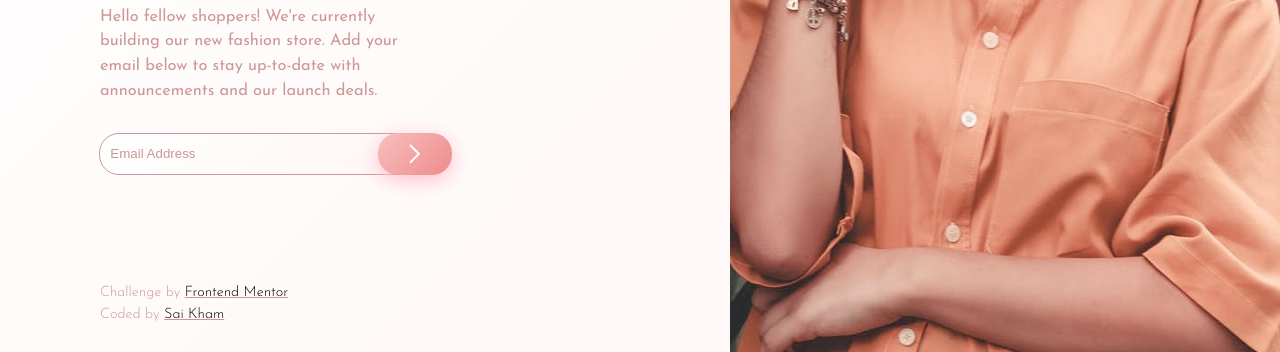
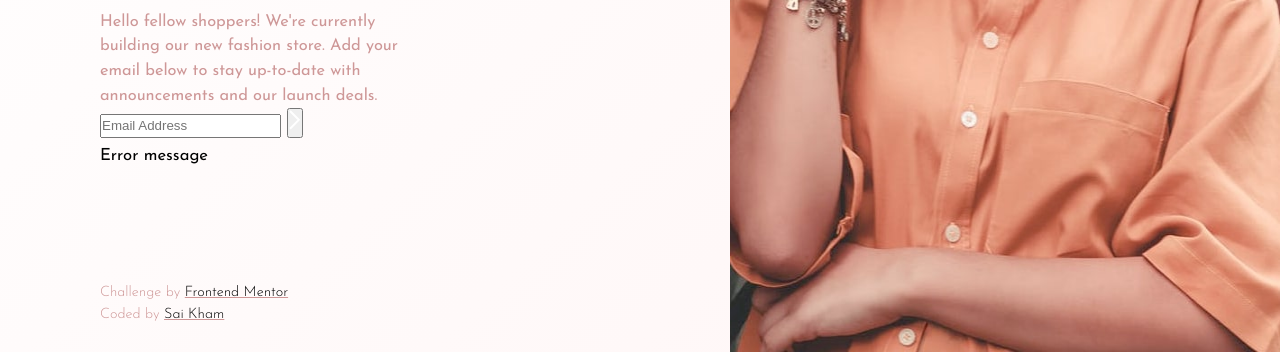
Before and after one commit to saikham1510/base-apparel-coming-soon, a plain HTML site: page index.html in a window 1280 px wide. Shown: the part 448-800 px from the top of the page. Drawn offline with Linux system fonts and the light colour scheme.

Commit message:
Update HTML

```diff
--- a/index.html
+++ b/index.html
@@ -30,10 +30,15 @@
       Hello fellow shoppers! We're currently building our new fashion store.
       Add your email below to stay up-to-date with announcements and our launch deals.
     </p>
-    <div class="email-address">
-      <input type="email" name="email" id="email" placeholder="Email Address" class="email-box">
-      <a href="#" class="btn"><img src="images/icon-arrow.svg" alt="Submit button" class="arrow"></a>
-    </div>
+    <form id="form">
+      <div class="form-control">
+        <div class="submit">
+          <input type="email" name="email" id="email" placeholder="Email Address" required>
+          <button type="submit" id="btn"><img src="images/icon-arrow.svg" alt="submit"></button>
+        </div>
+        <small>Error message</small>
+      </div>
+    </form>
   </main>
 
   <footer>
```
